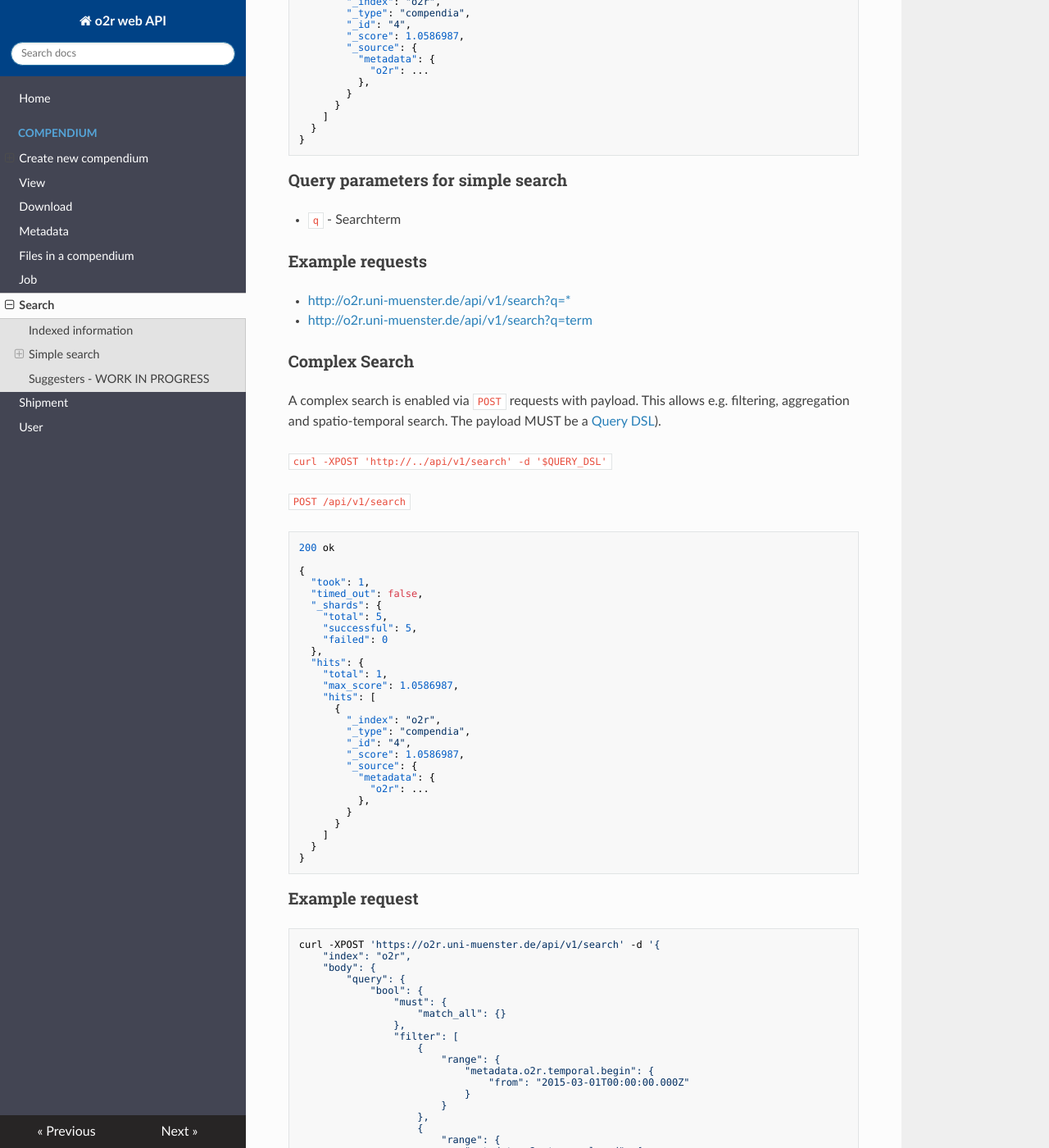
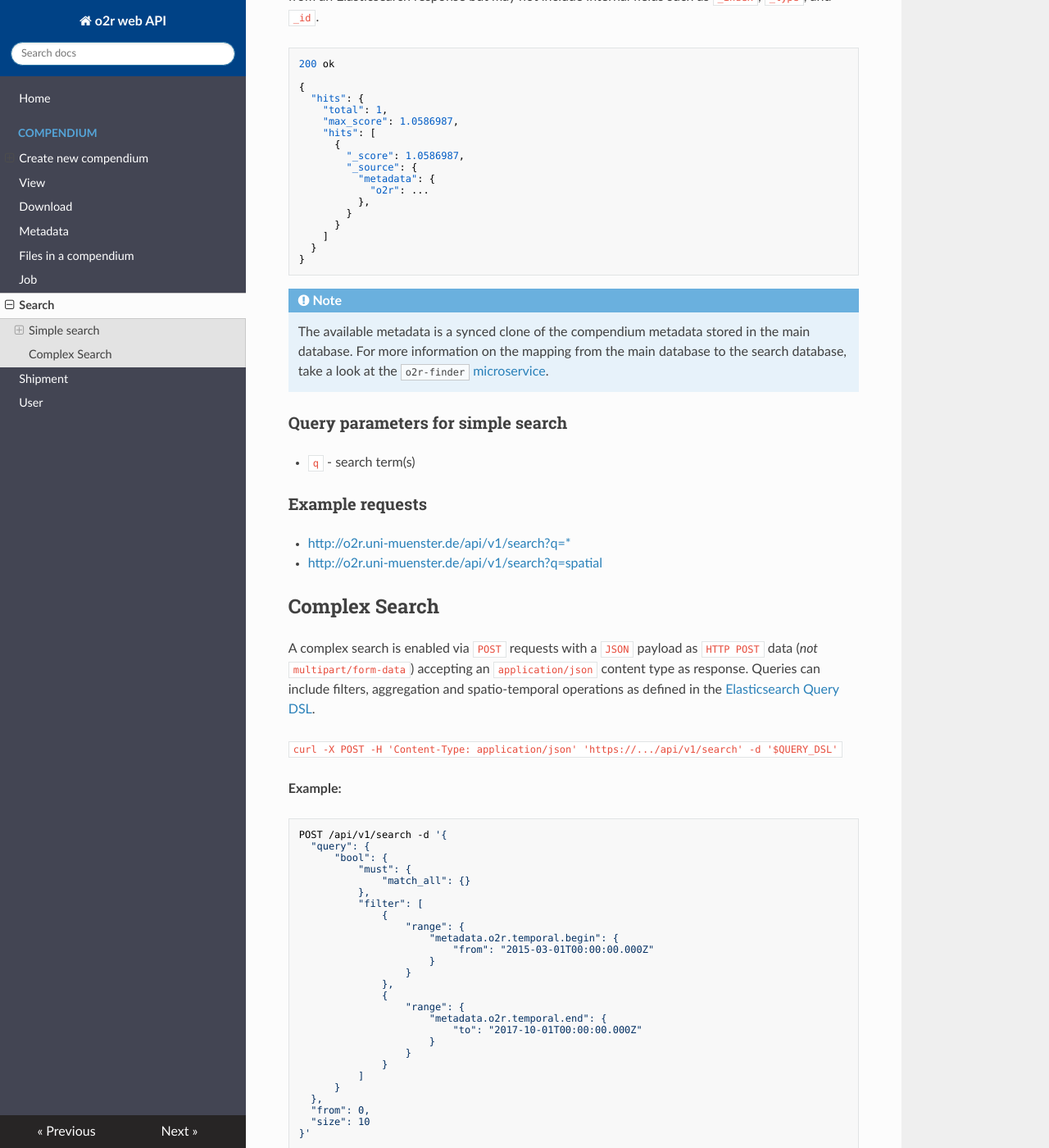
Before and after one commit to o2r-project/api, an MkDocs documentation site: the page built from docs/search.md, in a window 1280 px wide and 1400 px high, scrolled down 790 px. Shown: the whole window at 82% size. Built offline with MkDocs 1.6.1, drawn with Linux system fonts in a browser that asks for light colours; nearby versions of some CDN libraries; old or Windows-style settings are respelled for this version of MkDocs; some of the changed text lies outside the part shown.

Commit message:
Update search API

````diff
--- a/docs/search.md
+++ b/docs/search.md
@@ -1,40 +1,35 @@
 # Search
 
-The search is based on [Elasticsearch](https://www.elastic.co/) and the regular [Elasticsearch search API](https://www.elastic.co/guide/en/elasticsearch/reference/current/search.html).
+The search uses a document database to provide high speed and powerful search capabilities for compendia, including spatial and temporal properties.
 
-## Indexed information
+The search structure is based on [Elasticsearch](https://www.elastic.co/) and thereby eases an implementation, because the requests and responses shown here can be directly mapped to respectively from [Elasticsearch's API](https://www.elastic.co/guide/en/elasticsearch/reference/current/search.html).
 
-- compendium metadata
-- text files in a compendium
-- PDF documents in a compendium (TBD)
+**Indexed information:**
+
+- compendium _metadata_ (including harvested and user-edited metadata such as temporal ranges and spatial extents)
+- _full texts_ of text files in a compendium
 
 ## Simple search
 
-A simple search allows searching for search terms.
+A simple search allows searching for search terms using an `HTTP GET` request accepting `application/json` content type.
 
-`curl https://.../api/v1/search?q=$SEARCHTERM`
+`curl -H 'Content-Type: application/json' https://.../api/v1/search?q=$SEARCHTERM`
 
 `GET /api/v1/search?q=Reproducible`
+
+`GET /api/v1/search?q=great reproducible research`
+
+The **response** is `JSON` with the root element is `hits`, which has the same as the `hits` element from an Elasticsearch response but may not include internal fields such as `_index`, `_type`, and `_id`.
 
 ```json
 200 ok
 
 {
-  "took": 1,
-  "timed_out": false,
-  "_shards": {
-    "total": 5,
-    "successful": 5,
-    "failed": 0
-  },
   "hits": {
     "total": 1,
     "max_score": 1.0586987,
     "hits": [
       {
-        "_index": "o2r",
-        "_type": "compendia",
-        "_id": "4",
         "_score": 1.0586987,
         "_source": {
           "metadata": {
@@ -47,42 +42,69 @@ A simple search allows searching for search terms.
 }
 ```
 
+!!! Note
+    The available metadata is a synced clone of the compendium metadata stored in the main database.
+    For more information on the mapping from the main database to the search database, take a look at the [`o2r-finder` microservice](https://github.com/o2r-project/o2r-finder).
+
 ### Query parameters for simple search
 
-- `q` - Searchterm
+- `q` - search term(s)
 
 ### Example requests
 
 - [http://o2r.uni-muenster.de/api/v1/search?q=*](http://o2r.uni-muenster.de/api/v1/search?q=*)
-- [http://o2r.uni-muenster.de/api/v1/search?q=term](http://o2r.uni-muenster.de/api/v1/search?q=term)
+- [http://o2r.uni-muenster.de/api/v1/search?q=spatial](http://o2r.uni-muenster.de/api/v1/search?q=spatial)
 
-### Complex Search
+## Complex Search
 
-A complex search is enabled via `POST` requests with payload. This allows e.g. filtering, aggregation and spatio-temporal search. The payload MUST be a [Query DSL](https://www.elastic.co/guide/en/elasticsearch/reference/current/query-dsl.html)).
+A complex search is enabled via `POST` requests with a `JSON` payload as `HTTP POST` data (_not_ `multipart/form-data`) accepting an `application/json` content type as response.
+Queries can include filters, aggregation and spatio-temporal operations as defined in the [Elasticsearch Query DSL](https://www.elastic.co/guide/en/elasticsearch/reference/current/query-dsl.html).
 
-`curl -XPOST 'http://../api/v1/search' -d '$QUERY_DSL'`
+`curl -X POST -H 'Content-Type: application/json' 'https://.../api/v1/search' -d '$QUERY_DSL'`
 
-`POST /api/v1/search`
+**Example:**
+
+```bash
+POST /api/v1/search -d '{
+  "query": {
+      "bool": {
+          "must": {
+              "match_all": {}
+          },
+          "filter": [
+              {
+                  "range": {
+                      "metadata.o2r.temporal.begin": {
+                          "from": "2015-03-01T00:00:00.000Z"
+                      }
+                  }
+              },
+              {
+                  "range": {
+                      "metadata.o2r.temporal.end": {
+                          "to": "2017-10-01T00:00:00.000Z"
+                      }
+                  }
+              }
+          ]
+      }
+  },
+  "from": 0,
+  "size": 10
+}'
+```
+
+The **response** structure is the same as for [simple search](#simple-search).
 
 ```json
 200 ok
 
 {
-  "took": 1,
-  "timed_out": false,
-  "_shards": {
-    "total": 5,
-    "successful": 5,
-    "failed": 0
-  },
   "hits": {
     "total": 1,
     "max_score": 1.0586987,
     "hits": [
       {
-        "_index": "o2r",
-        "_type": "compendia",
-        "_id": "4",
         "_score": 1.0586987,
         "_source": {
           "metadata": {
@@ -94,42 +116,3 @@ A complex search is enabled via `POST` requests with payload. This allows e.g. f
   }
 }
 ```
-
-### Example request
-
-```bash
-curl -XPOST 'https://o2r.uni-muenster.de/api/v1/search' -d '{
-    "index": "o2r",
-    "body": {
-        "query": {
-            "bool": {
-                "must": {
-                    "match_all": {}
-                },
-                "filter": [
-                    {
-                        "range": {
-                            "metadata.o2r.temporal.begin": {
-                                "from": "2015-03-01T00:00:00.000Z"
-                            }
-                        }
-                    },
-                    {
-                        "range": {
-                            "metadata.o2r.temporal.end": {
-                                "to": "2017-10-01T00:00:00.000Z"
-                            }
-                        }
-                    }
-                ]
-            }
-        },
-        "from": 0,
-        "size": 10
-    }
-}'
-```
-
-## Suggesters - WORK IN PROGRESS
-
-[Elasticsearch suggest API](https://www.elastic.co/guide/en/elasticsearch/reference/current/search-suggesters.html)
````
Also changed, not shown: docs/compendium/public_share.md (+29 -30 lines), docs/compendium/upload.md (+19 -15 lines), docs/job.md (+2 -1 lines).
